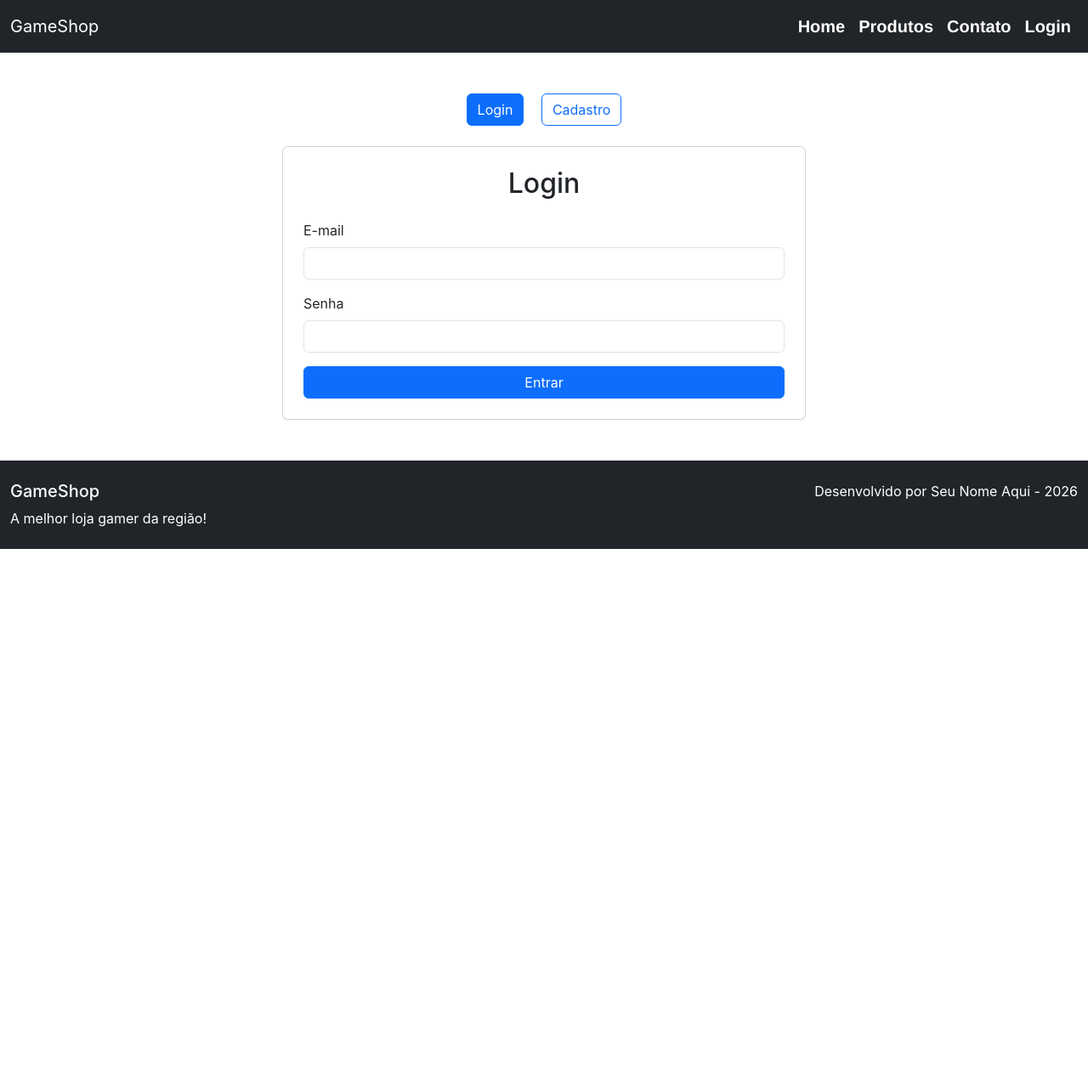
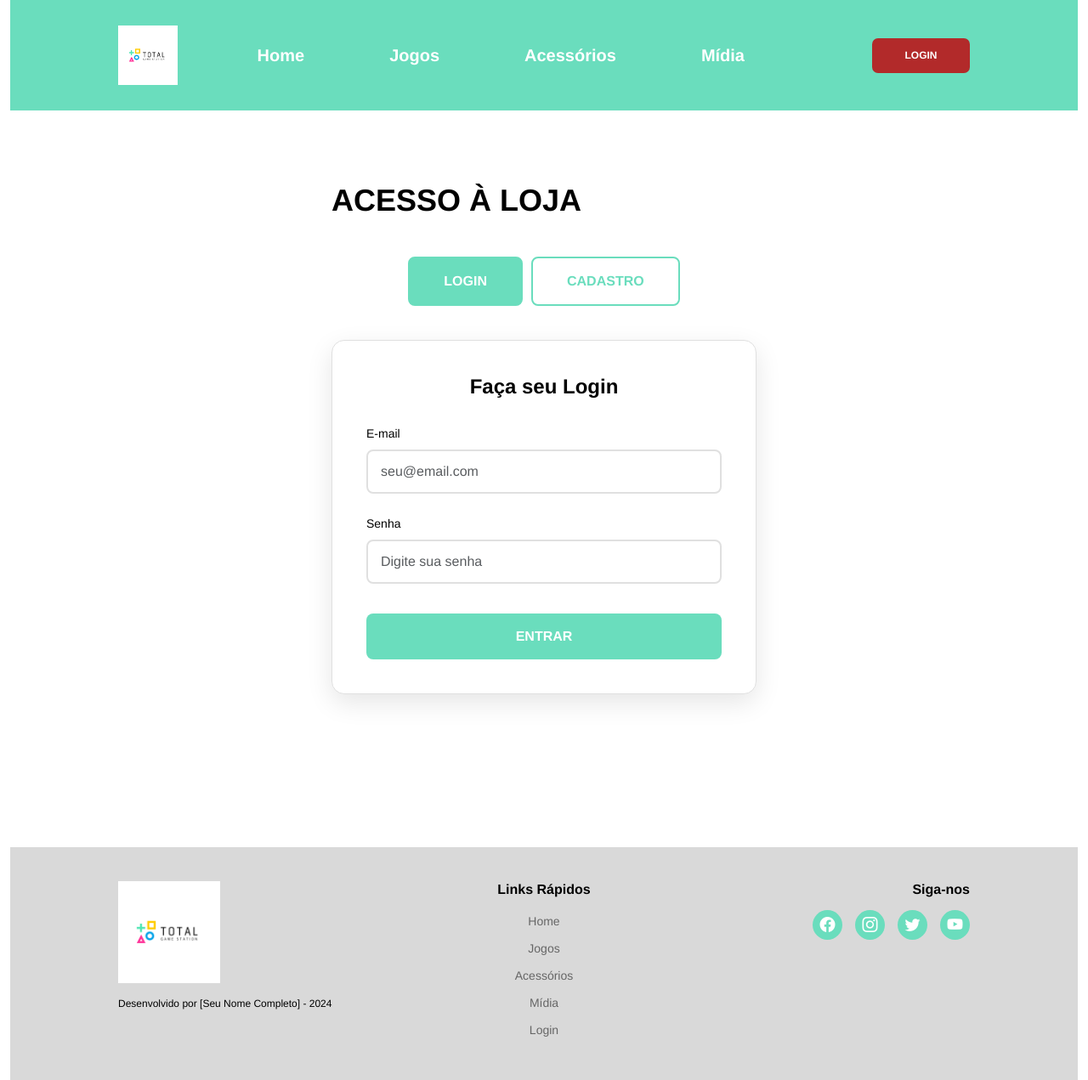
Before and after one commit to felipe6061/Site-Gamer, a plain HTML site: page login.html in a window 1280 px wide. Shown: the whole page at 85% size. Before the commit the page ends 800 px from the top, so only its background shows below. Drawn offline with nearby package versions, Linux system fonts and the light colour scheme.

Commit message:
alterações pagina login

```diff
--- a/css/login.css
+++ b/css/login.css
@@ -0,0 +1,133 @@
+/* Estilos específicos para a página de login */
+
+.login-section {
+    padding: 80px 127px;
+    min-height: 60vh;
+    display: flex;
+    justify-content: center;
+    align-items: center;
+}
+
+.login-container {
+    width: 100%;
+    max-width: 500px;
+    margin: 0 auto;
+}
+
+.form-toggle {
+    display: flex;
+    gap: 10px;
+    margin-bottom: 40px;
+    justify-content: center;
+}
+
+.toggle-btn {
+    padding: 15px 40px;
+    background: var(--branco);
+    border: 2px solid var(--verde-claro);
+    border-radius: 8px;
+    color: var(--verde-claro);
+    font-family: "Inter-Bold", Helvetica;
+    font-weight: 700;
+    font-size: 16px;
+    cursor: pointer;
+    transition: all 0.3s;
+}
+
+.toggle-btn.active {
+    background: var(--verde-claro);
+    color: var(--branco);
+}
+
+.toggle-btn:hover:not(.active) {
+    background: rgba(106, 221, 189, 0.1);
+}
+
+.form-card {
+    background: var(--branco);
+    border: 1px solid #e0e0e0;
+    border-radius: 15px;
+    padding: 40px;
+    box-shadow: 0 10px 30px rgba(0, 0, 0, 0.1);
+}
+
+.form-title {
+    font-family: "Inter-ExtraBold", Helvetica;
+    font-weight: 800;
+    color: var(--preto);
+    font-size: 24px;
+    margin-bottom: 30px;
+    text-align: center;
+}
+
+.form-group {
+    margin-bottom: 25px;
+}
+
+.form-label {
+    display: block;
+    margin-bottom: 8px;
+    font-family: "Inter-Medium", Helvetica;
+    font-weight: 500;
+    color: var(--preto);
+    font-size: 14px;
+}
+
+.form-control {
+    width: 100%;
+    padding: 12px 15px;
+    border: 2px solid #e0e0e0;
+    border-radius: 8px;
+    font-family: "Inter-Regular", Helvetica;
+    font-size: 16px;
+    transition: border-color 0.3s;
+    box-sizing: border-box;
+}
+
+.form-control:focus {
+    border-color: var(--verde-claro);
+    outline: none;
+}
+
+.form-control.is-invalid {
+    border-color: var(--vermelho);
+}
+
+.submit-btn {
+    width: 100%;
+    padding: 15px;
+    background: var(--verde-claro);
+    border: none;
+    border-radius: 8px;
+    color: var(--branco);
+    font-family: "Inter-Bold", Helvetica;
+    font-weight: 700;
+    font-size: 16px;
+    cursor: pointer;
+    transition: background 0.3s;
+    margin-top: 10px;
+}
+
+.submit-btn:hover {
+    background: var(--verde-escuro);
+}
+
+/* Responsividade para login */
+@media (max-width: 768px) {
+    .login-section {
+        padding: 40px 20px;
+    }
+
+    .form-toggle {
+        flex-direction: column;
+        gap: 10px;
+    }
+
+    .toggle-btn {
+        width: 100%;
+    }
+
+    .form-card {
+        padding: 30px 20px;
+    }
+}
--- a/login.html
+++ b/login.html
@@ -2,120 +2,120 @@
 <html lang="pt-BR">
 <head>
     <meta charset="UTF-8">
-    <meta name="viewport" content="width=device-width, initial-scale=1.0">
-    <title>Login - GameShop</title>
-
-    <!-- Bootstrap 5 CSS -->
-    <link href="https://cdn.jsdelivr.net/npm/bootstrap@5.3.0-alpha1/dist/css/bootstrap.min.css" rel="stylesheet">
-
-    <!-- CSS Personalizado -->
+    <meta name="viewport" content="width=device-width, initial-scale=1">
+    <title>Login - GameStore</title>
+    <link href="https://cdn.jsdelivr.net/npm/bootstrap@5.3.0/dist/css/bootstrap.min.css" rel="stylesheet">
+    <link rel="stylesheet" href="https://cdn.jsdelivr.net/npm/bootstrap-icons@1.10.0/font/bootstrap-icons.css">
     <link rel="stylesheet" href="css/style.css">
-
-    <!-- Bootstrap Icons -->
-    <link rel="stylesheet" href="https://cdn.jsdelivr.net/npm/bootstrap-icons@1.10.0/font/bootstrap-icons.css">
+    <link rel="stylesheet" href="css/login.css">
 </head>
 <body>
-    <!-- Navbar (igual à index) -->
-    <nav class="navbar navbar-expand-lg navbar-dark bg-dark">
-        <div class="container">
-            <a class="navbar-brand" href="index.html">GameShop</a>
-            <button class="navbar-toggler" type="button" data-bs-toggle="collapse" data-bs-target="#navbarNav">
-                <span class="navbar-toggler-icon"></span>
-            </button>
-            <div class="collapse navbar-collapse" id="navbarNav">
-                <ul class="navbar-nav ms-auto">
-                    <li class="nav-item">
-                        <a class="nav-link" href="index.html">Home</a>
-                    </li>
-                    <li class="nav-item">
-                        <a class="nav-link" href="#">Produtos</a>
-                    </li>
-                    <li class="nav-item">
-                        <a class="nav-link" href="#">Contato</a>
-                    </li>
-                    <li class="nav-item">
-                        <a class="nav-link active" href="login.html">Login</a>
-                    </li>
-                </ul>
+    <div class="container">
+        <header class="header">
+            <div class="logo-header">
+                <img src="img/logo.png" alt="GameStore Logo">
             </div>
-        </div>
-    </nav>
+            <nav class="nav-menu">
+                <a href="index.html" class="nav-link">Home</a>
+                <a href="#jogos" class="nav-link">Jogos</a>
+                <a href="#acessorios" class="nav-link">Acessórios</a>
+                <a href="#midia" class="nav-link">Mídia</a>
+                <a href="login.html" class="login-btn">LOGIN</a>
+            </nav>
+        </header>
 
-    <!-- Conteúdo Principal -->
-    <main class="container my-5">
-        <div class="row justify-content-center">
-            <div class="col-md-8 col-lg-6">
-                <!-- Botões de Alternância -->
-                <div class="text-center mb-4">
-                    <button id="btnLogin" class="btn btn-primary mx-2">Login</button>
-                    <button id="btnCadastro" class="btn btn-outline-primary mx-2">Cadastro</button>
+        <main class="login-section">
+            <div class="login-container">
+                <h2 class="section-title">ACESSO À LOJA</h2>
+
+                <div class="form-toggle">
+                    <button id="btnLogin" class="toggle-btn active">LOGIN</button>
+                    <button id="btnCadastro" class="toggle-btn">CADASTRO</button>
                 </div>
 
-                <!-- Formulário de Login -->
-                <div id="formLogin" class="card p-4">
-                    <h2 class="text-center mb-4">Login</h2>
+                <div id="formLogin" class="form-card">
+                    <h3 class="form-title">Faça seu Login</h3>
                     <form id="loginForm">
-                        <div class="mb-3">
+                        <div class="form-group">
                             <label for="loginEmail" class="form-label">E-mail</label>
-                            <input type="email" class="form-control" id="loginEmail" required>
+                            <input type="email" class="form-control" id="loginEmail" required placeholder="seu@email.com">
                         </div>
-                        <div class="mb-3">
+                        <div class="form-group">
                             <label for="loginSenha" class="form-label">Senha</label>
-                            <input type="password" class="form-control" id="loginSenha" required>
+                            <input type="password" class="form-control" id="loginSenha" required placeholder="Digite sua senha">
                         </div>
-                        <button type="submit" class="btn btn-primary w-100">Entrar</button>
+                        <button type="submit" class="submit-btn">ENTRAR</button>
                     </form>
                 </div>
 
-                <!-- Formulário de Cadastro -->
-                <div id="formCadastro" class="card p-4" style="display: none;">
-                    <h2 class="text-center mb-4">Cadastro</h2>
+                <div id="formCadastro" class="form-card" style="display: none;">
+                    <h3 class="form-title">Crie sua Conta</h3>
                     <form id="cadastroForm">
-                        <div class="mb-3">
+                        <div class="form-group">
                             <label for="cadastroNome" class="form-label">Nome Completo</label>
-                            <input type="text" class="form-control" id="cadastroNome" required>
+                            <input type="text" class="form-control" id="cadastroNome" required placeholder="Seu nome completo">
                         </div>
-                        <div class="mb-3">
+                        <div class="form-group">
                             <label for="cadastroEmail" class="form-label">E-mail</label>
-                            <input type="email" class="form-control" id="cadastroEmail" required>
+                            <input type="email" class="form-control" id="cadastroEmail" required placeholder="seu@email.com">
                         </div>
-                        <div class="mb-3">
+                        <div class="form-group">
                             <label for="cadastroSenha" class="form-label">Senha</label>
-                            <input type="password" class="form-control" id="cadastroSenha" required>
+                            <input type="password" class="form-control" id="cadastroSenha" required placeholder="Mínimo 6 caracteres">
                         </div>
-                        <div class="mb-3">
+                        <div class="form-group">
                             <label for="confirmarSenha" class="form-label">Confirmar Senha</label>
-                            <input type="password" class="form-control" id="confirmarSenha" required>
+                            <input type="password" class="form-control" id="confirmarSenha" required placeholder="Digite a senha novamente">
                         </div>
-                        <button type="submit" class="btn btn-primary w-100">Cadastrar</button>
+                        <button type="submit" class="submit-btn">CADASTRAR</button>
                     </form>
                 </div>
             </div>
-        </div>
-    </main>
+        </main>
 
-    <!-- Rodapé -->
-    <footer class="bg-dark text-white py-4 mt-5">
-        <div class="container">
-            <div class="row">
-                <div class="col-md-6">
-                    <h5>GameShop</h5>
-                    <p class="mb-0">A melhor loja gamer da região!</p>
+        <footer class="footer">
+            <div class="footer-content">
+                <div class="footer-logo">
+                    <img src="img/logo.png" alt="GameStore Logo" class="footer-logo-img">
+                    <p class="footer-copyright">Desenvolvido por [Seu Nome Completo] - 2024</p>
                 </div>
-                <div class="col-md-6 text-md-end">
-                    <p class="mb-0">Desenvolvido por [Seu Nome Completo] - 2024</p>
+
+                <div class="footer-links">
+                    <h4 class="footer-title">Links Rápidos</h4>
+                    <ul class="footer-menu">
+                        <li><a href="index.html">Home</a></li>
+                        <li><a href="#">Jogos</a></li>
+                        <li><a href="#">Acessórios</a></li>
+                        <li><a href="#">Mídia</a></li>
+                        <li><a href="login.html">Login</a></li>
+                    </ul>
+                </div>
+
+                <div class="footer-social">
+                    <h4 class="footer-title">Siga-nos</h4>
+                    <div class="social-icons">
+                        <a href="#" class="social-icon" title="Facebook">
+                            <i class="bi bi-facebook"></i>
+                        </a>
+                        <a href="#" class="social-icon" title="Instagram">
+                            <i class="bi bi-instagram"></i>
+                        </a>
+                        <a href="#" class="social-icon" title="Twitter">
+                            <i class="bi bi-twitter"></i>
+                        </a>
+                        <a href="#" class="social-icon" title="YouTube">
+                            <i class="bi bi-youtube"></i>
+                        </a>
+                    </div>
                 </div>
             </div>
-        </div>
-    </footer>
+        </footer>
 
-    <!-- jQuery -->
+        <button onclick="topo()" id="btnTopo">↑</button>
+    </div>
+
     <script src="https://code.jquery.com/jquery-3.6.0.min.js"></script>
+    <script src="https://cdn.jsdelivr.net/npm/bootstrap@5.3.0/dist/js/bootstrap.bundle.min.js"></script>
 
-    <!-- Bootstrap JS -->
-    <script src="https://cdn.jsdelivr.net/npm/bootstrap@5.3.0-alpha1/dist/js/bootstrap.bundle.min.js"></script>
-
-    <!-- JavaScript Personalizado -->
-    <script src="js/script.js"></script>
 </body>
 </html>
```
Also changed, not shown: index.html (+1 -20 lines).
